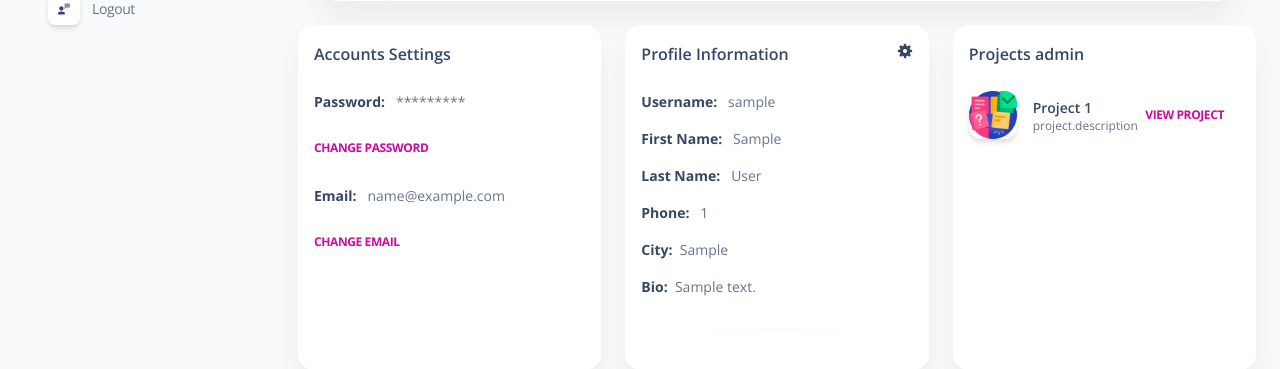
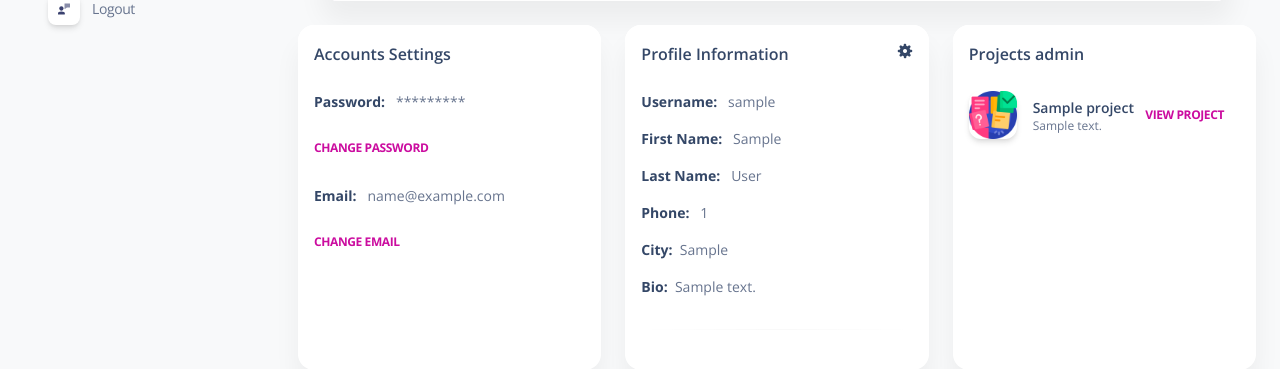
Before and after one commit to Szezi/KinematicsSolverWebApp, a Django app: page /accounts/profile-detail in a window 1280 px wide. Shown: the part 431-800 px from the top of the page. Run offline with Django 4.2, Linux system fonts and the light colour scheme; a user stored in the database is signed in; tables that the repository leaves empty hold one stand-in row (values such as "Sample post"); grey boxes marked "Sample" are stand-in pictures; some libraries are stand-ins or nearby versions.

Commit message:
fix: display users projects that user is admin of

```diff
--- a/accounts/templates/accounts/profile_detail.html
+++ b/accounts/templates/accounts/profile_detail.html
@@ -81,16 +81,22 @@
             </div>
             <div class="card-body p-3">
               <ul class="list-group">
+                {% for project in projects %}
+                  {% for member in project.admin.all %}
+                    {% if request.user == member %}
                     <li class="list-group-item border-0 d-flex align-items-center px-0 mb-2">
                       <div class="avatar me-3">
                         <img src="{% static 'img/illustrations/Kanban.png' %}" alt="Kanban" class="border-radius-lg shadow">
                       </div>
                       <div class="d-flex align-items-start flex-column justify-content-center">
-                            <h6 class="mb-0 text-sm">Project 1</h6>
-                            <p class="mb-0 text-xs">project.description</p>
+                        <h6 class="mb-0 text-sm">{{project.name}}</h6>
+                        <p class="mb-0 text-xs">{{project.description}}</p>
                       </div>
-                          <a class="btn btn-link pe-3 ps-0 mb-0 ms-auto" href="">View project</a>
+                      <a class="btn btn-link pe-3 ps-0 mb-0 ms-auto" href="{% url 'project-detail' project.id %}">View project</a>
                     </li>
+                    {% endif %}
+                  {% endfor %}
+                {% endfor %}
               </ul>
             </div>
           </div>
```
Lines whose indentation alone changed are shown as unchanged.
